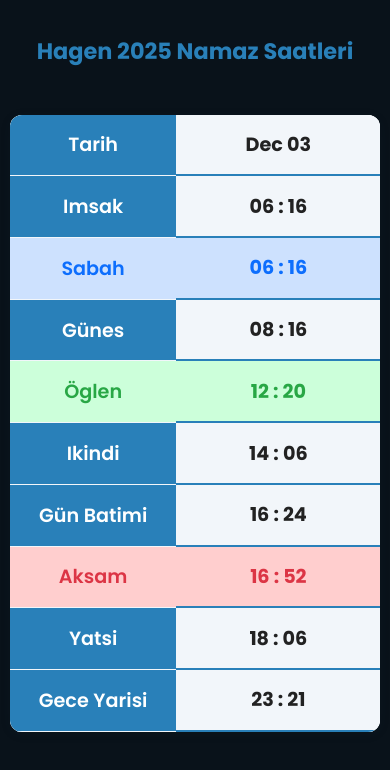
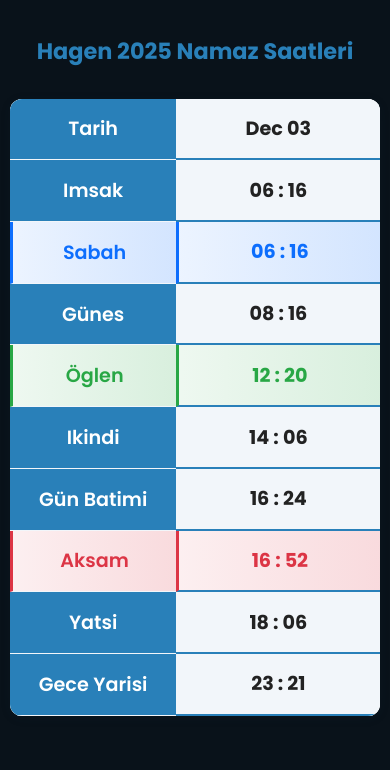
Before and after one commit to alilali76/alilali76.github.io, a plain HTML site: page index.html in a window 390 px wide. Drawn offline with Linux system fonts and the light colour scheme; a web font is replaced by a local one.

Commit message:
Add files via upload

```diff
--- a/gebetszeiten.css
+++ b/gebetszeiten.css
@@ -142,18 +142,21 @@ h1, h2, h3 {
 /* Mobile: subtle coloring for highlighted rows (softer backgrounds) */
 #gebetszeitenmobil tr:nth-child(3) th,
 #gebetszeitenmobil tr:nth-child(3) td {
-    background: var(--color-fajr-mobile);
+    background: linear-gradient(270deg, rgba(13,110,253,0.18), rgba(13,110,253,0.08));
     color: var(--color-fajr);
+    border-left: 3px solid var(--color-fajr);
 }
 #gebetszeitenmobil tr:nth-child(5) th,
 #gebetszeitenmobil tr:nth-child(5) td {
-    background: var(--color-dhuhr-mobile);
+    background: linear-gradient(270deg, rgba(40,167,69,0.18), rgba(40,167,69,0.08));
     color: var(--color-dhuhr);
+    border-left: 3px solid var(--color-dhuhr);
 }
 #gebetszeitenmobil tr:nth-child(8) th,
 #gebetszeitenmobil tr:nth-child(8) td {
-    background: var(--color-maghrib-mobile);
+    background: linear-gradient(270deg, rgba(220,53,69,0.18), rgba(220,53,69,0.08));
     color: var(--color-maghrib);
+    border-left: 3px solid var(--color-maghrib);
 }
 
 /* Hover highlight for mobile rows */
@@ -187,7 +190,7 @@ h1, h2, h3 {
     #gebetszeitenmobil {
         display: table;
         max-height: calc(100dvh - 6em);
-        margin-top: 2em;
+        margin-top: 1em;
         margin-bottom: 2em;
     }
 }
```
